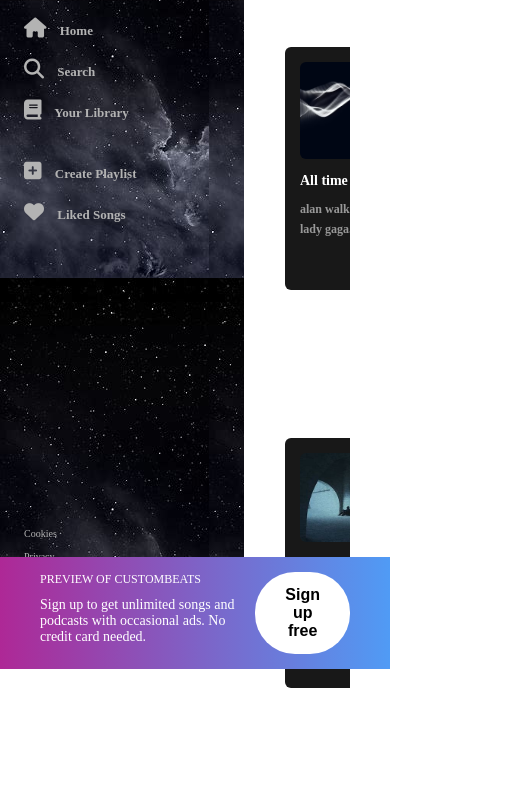
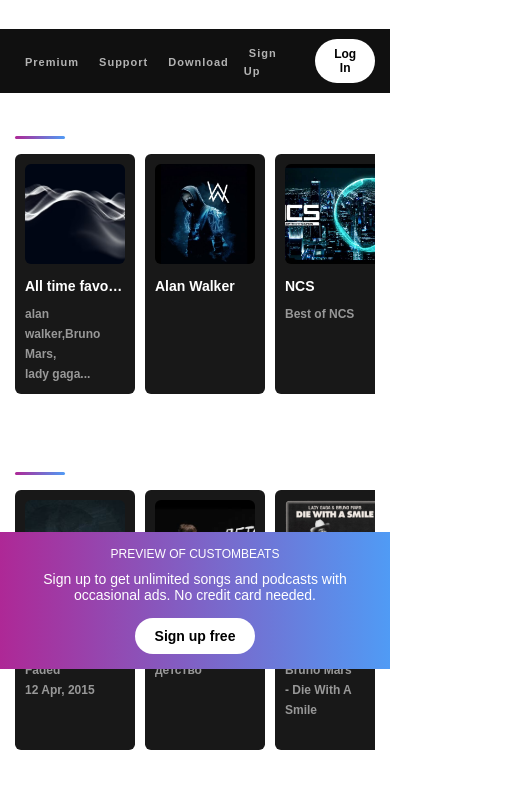
Before and after one commit to Nitin-kanojiya26/my-website, a plain HTML site: page index.html in a window 390 px wide. Shown: the part 175-972 px from the top of the page, 514 px wide, since content can reach past the window. Drawn offline with Linux system fonts and the light colour scheme.

Commit message:
Update style.css

```diff
--- a/style.css
+++ b/style.css
@@ -1,62 +1,22 @@
+/* style.css - Enhanced Responsive Version with Mobile Nav Fix */
 * {
     padding: 0;
     margin: 0;
+    box-sizing: border-box;
+    transition: all 0.3s ease;
 }
 
 body {
+    font-family: Arial, sans-serif;
     background-image: url('music1.jpg');
     background-size: cover;
     background-repeat: no-repeat;
+    background-attachment: fixed;
+    color: #fff;
+    min-height: 100vh;
 }
 
-  .spotify-playlists .list {
-    display: flex;
-    gap: 20px;
-    overflow-x: auto; /* Enable horizontal scrolling */
-    white-space: nowrap; /* Prevent items from wrapping */
-    padding-bottom: 10px; /* Add space for the scrollbar */
-  }
-
-  /* Customize the scrollbar (WebKit browsers) */
-  .spotify-playlists .list::-webkit-scrollbar {
-    height: 8px; /* Height of the scrollbar */
-  }
-
-  .spotify-playlists .list::-webkit-scrollbar-track {
-    background: #181818; /* Track color */
-    border-radius: 4px; /* Rounded corners */
-  }
-
-  .spotify-playlists .list::-webkit-scrollbar-thumb {
-    background: #555; /* Thumb color */
-    border-radius: 4px; /* Rounded corners */
-  }
-
-  .spotify-playlists .list::-webkit-scrollbar-thumb:hover {
-    background: #888; /* Thumb color on hover */
-  }
-
-  /* Customize the scrollbar (Firefox) */
-  .spotify-playlists .list {
-    scrollbar-width: thin; /* Thin scrollbar */
-    scrollbar-color: #555 #181818; /* Thumb and track color */
-  }
-
-  .spotify-playlists .list .item {
-    min-width: 140px;
-    width: 160px;
-    padding: 15px;
-    background-color: #181818;
-    border-radius: 6px;
-    cursor: pointer;
-    transition: all ease 0.4s;
-    display: inline-block; /* Ensures each item is treated as a block for scrolling */
-  }
-
-  .spotify-playlists .list .item:hover {
-    background-color: #252525;
-  }
-
+/* Sidebar - Original styles with responsive enhancements */
 .sidebar {
     background-image: url('sidebar.jpg');
     position: fixed;
@@ -65,10 +25,18 @@
     bottom: 0;
     width: 196px;
     padding: 24px;
+    z-index: 100;
+    overflow-y: auto;
+    scrollbar-width: none;
+}
+
+.sidebar::-webkit-scrollbar {
+    display: none;
 }
 
 .sidebar .logo img {
     width: 180px;
+    max-width: 100%;
 }
 
 .sidebar .navigation ul {
@@ -77,7 +45,7 @@
 }
 
 .sidebar .navigation ul li {
-    padding: 10px 0px;
+    padding: 10px 0;
 }
 
 .sidebar .navigation ul li a {
@@ -85,29 +53,20 @@
     text-decoration: none;
     font-weight: bold;
     font-size: 13px;
+    display: flex;
+    align-items: center;
+    padding: 8px 0;
 }
 
-  .sidebar .navigation ul li a:hover,
-  .sidebar .navigation ul li a:active,
-  .sidebar .navigation ul li a:focus {
+.sidebar .navigation ul li a:hover {
     color: #ffffff;
-  }
-
-  .sidebar .navigation ul li a:hover .fa,
-  .sidebar .navigation ul li a:active .fa,
-  .sidebar .navigation ul li a:focus .fa {
-    color: #b3b3b3;
+    transform: translateX(5px);
 }
 
 .sidebar .navigation ul li .fa {
     font-size: 20px;
     margin-right: 10px;
-  }
-
-  .sidebar .navigation ul li a:hover .fa:hover,
-  .sidebar .navigation ul li a:hover .fa:active,
-  .sidebar .navigation ul li a:hover .fa:focus {
-    color: #ffffff;
+    min-width: 24px;
 }
 
 .sidebar .policies {
@@ -130,22 +89,27 @@
     font-size: 10px;
 }
 
-  .sidebar .policies ul li a:hover,
-  .sidebar .policies ul li a:active,
-  .sidebar .policies ul li a:focus {
+.sidebar .policies ul li a:hover {
     text-decoration: underline;
 }
 
+/* Main Content */
 .main-container {
     margin-left: 245px;
     margin-bottom: 100px;
+    padding-top: 20px;
 }
 
+/* Topbar - Original styles with responsive tweaks */
 .topbar {
     display: flex;
     justify-content: space-between;
     background-color: #101010;
     padding: 14px 30px;
+    position: sticky;
+    top: 0;
+    z-index: 90;
+    backdrop-filter: blur(10px);
 }
 
 .topbar .prev-next-buttons button {
@@ -167,12 +131,12 @@
 
 .topbar .navbar ul {
     list-style: none;
+    display: flex;
+    align-items: center;
 }
 
 .topbar .navbar ul li {
-    display: inline-block;
-    margin: 0px 8px;
-    width: 70px;
+    margin: 0 8px;
 }
 
 .topbar .navbar ul li a {
@@ -183,18 +147,15 @@
     letter-spacing: 1px;
 }
 
-  .topbar .navbar ul li a:hover,
-  .topbar .navbar ul li a:active,
-  .topbar .navbar ul li a:focus {
+.topbar .navbar ul li a:hover {
     color: #ffffff;
-    font-size: 15px;
+    transform: scale(1.05);
 }
 
 .topbar .navbar ul li.divider {
     color: #ffffff;
     font-size: 26px;
-    margin: 0px 20px;
-    width: auto;
+    margin: 0 20px;
 }
 
 .topbar .navbar button {
@@ -209,12 +170,12 @@
     margin-left: 20px;
 }
 
-  .topbar .navbar button:hover,
-  .topbar .navbar button:active,
-  .topbar .navbar button:focus {
+.topbar .navbar button:hover {
     background-color: #f2f2f2;
+    transform: scale(1.05);
 }
 
+/* Playlists - Original styles with cool responsive effects */
 .spotify-playlists {
     padding: 20px 40px;
 }
@@ -223,12 +184,52 @@
     color: #ffffff;
     font-size: 22px;
     margin-bottom: 20px;
+    position: relative;
+    display: inline-block;
+}
+
+.spotify-playlists h2::after {
+    content: '';
+    position: absolute;
+    bottom: -5px;
+    left: 0;
+    width: 50px;
+    height: 3px;
+    background: linear-gradient(to right, #ae2896, #509bf5);
+    border-radius: 3px;
+}
+
+.spotify-playlists .list {
+    display: flex;
+    gap: 20px;
+    overflow-x: auto;
+    padding-bottom: 20px;
+    scroll-snap-type: x mandatory;
+}
+
+.spotify-playlists .list .item {
+    min-width: 140px;
+    width: 160px;
+    padding: 15px;
+    background-color: #181818;
+    border-radius: 6px;
+    cursor: pointer;
+    scroll-snap-align: start;
+    flex-shrink: 0;
+}
+
+.spotify-playlists .list .item:hover {
+    background-color: #252525;
+    transform: translateY(-5px);
+    box-shadow: 0 10px 20px rgba(0,0,0,0.3);
 }
 
 .spotify-playlists .list .item img {
     width: 100%;
     border-radius: 6px;
     margin-bottom: 10px;
+    aspect-ratio: 1;
+    object-fit: cover;
 }
 
 .spotify-playlists .list .item .play {
@@ -243,12 +244,12 @@
     background-color: #5a92ac;
     border-radius: 100%;
     opacity: 0;
-    transition: all ease 0.4s;
+    transition: all 0.3s ease, transform 0.2s ease;
 }
 
 .spotify-playlists .list .item:hover .play .fa {
     opacity: 1;
-    transform: translateY(-20px);
+    transform: translateY(-20px) scale(1.1);
 }
 
 .spotify-playlists .list .item h4 {
@@ -265,13 +266,13 @@
     font-size: 12px;
     line-height: 20px;
     font-weight: 600;
+    display: -webkit-box;
+    /* -webkit-line-clamp: 2; */
+    -webkit-box-orient: vertical;
+    overflow: hidden;
 }
 
-  .spotify-playlists hr {
-    margin: 70px 0px 0px;
-    border-color: #636363;
-  }
-
+/* Preview Section */
 .preview {
     position: fixed;
     bottom: 0;
@@ -281,6 +282,8 @@
     padding: 15px 40px;
     display: flex;
     justify-content: space-between;
+    align-items: center;
+    z-index: 95;
 }
 
 .preview h6 {
@@ -307,3 +310,181 @@
     border-radius: 40px;
     cursor: pointer;
 }
+
+.preview button:hover {
+    transform: scale(1.05);
+    box-shadow: 0 5px 15px rgba(0,0,0,0.2);
+}
+
+/* Scrollbar - Original styles */
+.spotify-playlists .list::-webkit-scrollbar {
+    height: 8px;
+}
+
+.spotify-playlists .list::-webkit-scrollbar-track {
+    background: #181818;
+    border-radius: 4px;
+}
+
+.spotify-playlists .list::-webkit-scrollbar-thumb {
+    background: #555;
+    border-radius: 4px;
+}
+
+.spotify-playlists .list::-webkit-scrollbar-thumb:hover {
+    background: #888;
+}
+
+.spotify-playlists .list {
+    scrollbar-width: thin;
+    scrollbar-color: #555 #181818;
+}
+
+/* Responsive Breakpoints */
+@media (max-width: 1200px) {
+    .sidebar {
+        width: 80px;
+        padding: 15px;
+    }
+    .sidebar .logo img {
+        width: 50px;
+    }
+    .sidebar .navigation ul li a span {
+        display: none;
+    }
+    .sidebar .navigation ul li a .fa {
+        margin-right: 0;
+        font-size: 22px;
+    }
+    .main-container {
+        margin-left: 110px;
+    }
+}
+
+@media (max-width: 992px) {
+    .sidebar {
+        width: 100%;
+        height: auto;
+        position: static;
+        display: flex;
+        flex-wrap: wrap;
+        justify-content: space-between;
+    }
+    .sidebar .logo,
+    .sidebar .navigation,
+    .sidebar .policies {
+        width: 100%;
+    }
+    .sidebar .navigation ul {
+        display: flex;
+        justify-content: space-around;
+        flex-wrap: wrap;
+    }
+    .sidebar .navigation ul li a span {
+        display: block;
+        font-size: 0;
+        height: 0;
+        overflow: hidden;
+    }
+    .main-container {
+        margin-left: 0;
+    }
+
+    /* Modified to show Home, Support, and Library buttons */
+    .topbar .navbar ul li:first-child,  /* Home */
+    .topbar .navbar ul li:nth-child(2), /* Support */
+    .topbar .navbar ul li:nth-child(3) { /* Library */
+        display: inline-block !important;
+    }
+    .topbar .navbar ul li.divider {
+        display: none;
+    }
+    .topbar .navbar ul li {
+        margin: 0 5px;
+    }
+    .topbar .navbar ul li a {
+        font-size: 12px;
+        padding: 5px;
+    }
+
+    .topbar .navbar button {
+        padding: 10px 20px;
+    }
+}
+
+@media (max-width: 768px) {
+    .topbar {
+        padding: 10px 15px;
+    }
+    .topbar .prev-next-buttons {
+        display: none;
+    }
+    .spotify-playlists {
+        padding: 15px;
+    }
+    .spotify-playlists .list .item {
+        min-width: 120px;
+        width: 140px;
+    }
+    .preview {
+        flex-direction: column;
+        text-align: center;
+        padding: 15px;
+    }
+    .preview .text {
+        margin-bottom: 15px;
+    }
+}
+
+@media (max-width: 576px) {
+    .spotify-playlists .list {
+        gap: 10px;
+    }
+    .spotify-playlists .list .item {
+        min-width: 100px;
+        width: 120px;
+        padding: 10px;
+    }
+    .topbar .navbar button {
+        padding: 10px 15px;
+        font-size: 14px;
+        margin-left: 10px;
+    }
+    .preview button {
+        padding: 10px 20px;
+        font-size: 14px;
+    }
+
+    /* Further adjustments for very small screens */
+    .topbar .navbar ul li a {
+        font-size: 11px;
+    }
+    .topbar .navbar button {
+        font-size: 12px;
+        padding: 8px 12px;
+    }
+}
+
+/* Mobile Menu Toggle */
+.menu-toggle {
+    display: none;
+    background: none;
+    border: none;
+    color: white;
+    font-size: 24px;
+    cursor: pointer;
+    margin-right: 15px;
+}
+
+@media (max-width: 992px) {
+    .menu-toggle {
+        display: block;
+    }
+    .sidebar {
+        transform: translateX(-100%);
+        transition: transform 0.3s ease;
+    }
+    .sidebar.active {
+        transform: translateX(0);
+    }
+}
```
Lines whose indentation alone changed are shown as unchanged.
